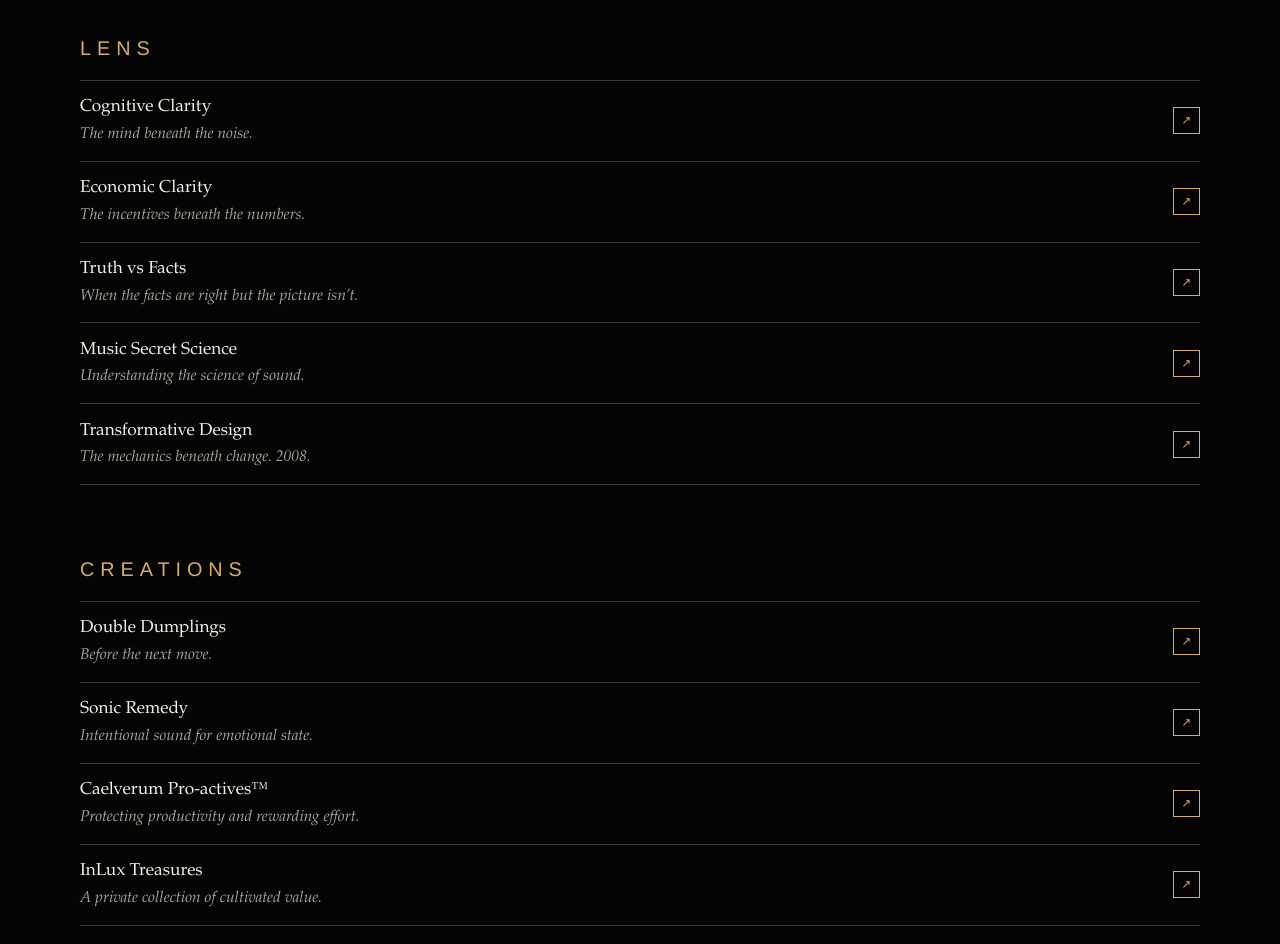
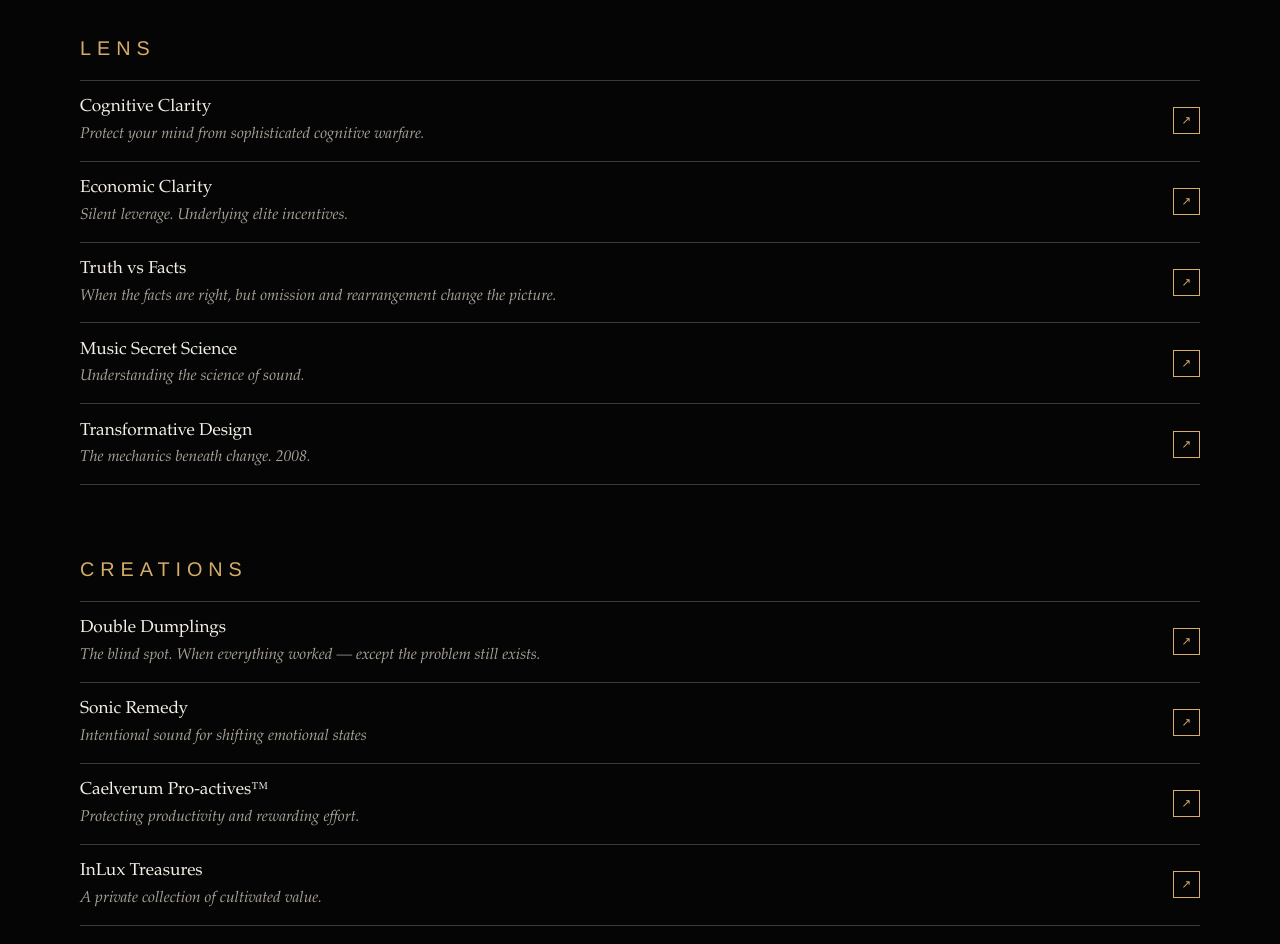
Before and after one commit to soozhiel/soozhee, a Next.js app: page / in a window 1280 px wide. Shown: the part 4200-5144 px from the top of the page. Built offline with nearby package versions, Linux system fonts and the light colour scheme.

Commit message:
Update five Where my mind goes subtitles

```diff
--- a/app/page.tsx
+++ b/app/page.tsx
@@ -1,14 +1,14 @@
 const lenses = [
-  { label: 'Cognitive Clarity', subtitle: 'The mind beneath the noise.', href: 'https://cognitiveclarity.vercel.app' },
-  { label: 'Economic Clarity', subtitle: 'The incentives beneath the numbers.', href: 'https://economicclarity.vercel.app' },
-  { label: 'Truth vs Facts', subtitle: 'When the facts are right but the picture isn’t.', href: 'https://truthvsfacts.vercel.app' },
+  { label: 'Cognitive Clarity', subtitle: 'Protect your mind from sophisticated cognitive warfare.', href: 'https://cognitiveclarity.vercel.app' },
+  { label: 'Economic Clarity', subtitle: 'Silent leverage. Underlying elite incentives.', href: 'https://economicclarity.vercel.app' },
+  { label: 'Truth vs Facts', subtitle: 'When the facts are right, but omission and rearrangement change the picture.', href: 'https://truthvsfacts.vercel.app' },
   { label: 'Music Secret Science', subtitle: 'Understanding the science of sound.', href: 'https://musicsecretscience.vercel.app' },
   { label: 'Transformative Design', subtitle: 'The mechanics beneath change. 2008.', href: 'https://transformative-design.vercel.app' },
 ];
 
 const creations = [
-  { label: 'Double Dumplings', subtitle: 'Before the next move.', href: 'https://doubledumplings.vercel.app' },
-  { label: 'Sonic Remedy', subtitle: 'Intentional sound for emotional state.', href: 'https://sonicremedy.vercel.app' },
+  { label: 'Double Dumplings', subtitle: 'The blind spot. When everything worked — except the problem still exists.', href: 'https://doubledumplings.vercel.app' },
+  { label: 'Sonic Remedy', subtitle: 'Intentional sound for shifting emotional states', href: 'https://sonicremedy.vercel.app' },
   { label: 'Caelverum Pro-actives™', subtitle: 'Protecting productivity and rewarding effort.', href: 'https://caelverum-proactives.vercel.app' },
   { label: 'InLux Treasures', subtitle: 'A private collection of cultivated value.', href: 'https://inluxtreasures.com' },
 ];
```
